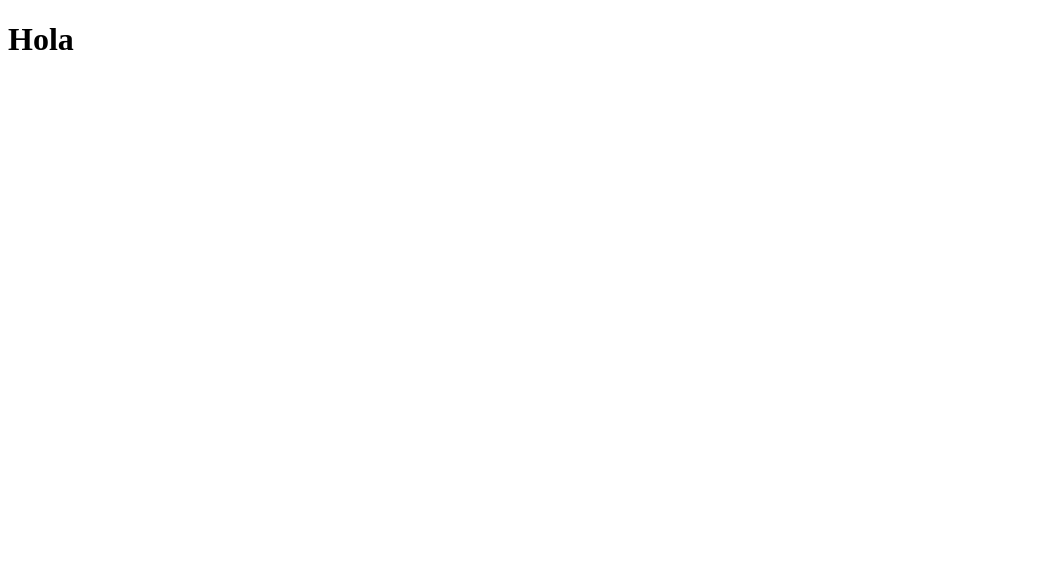
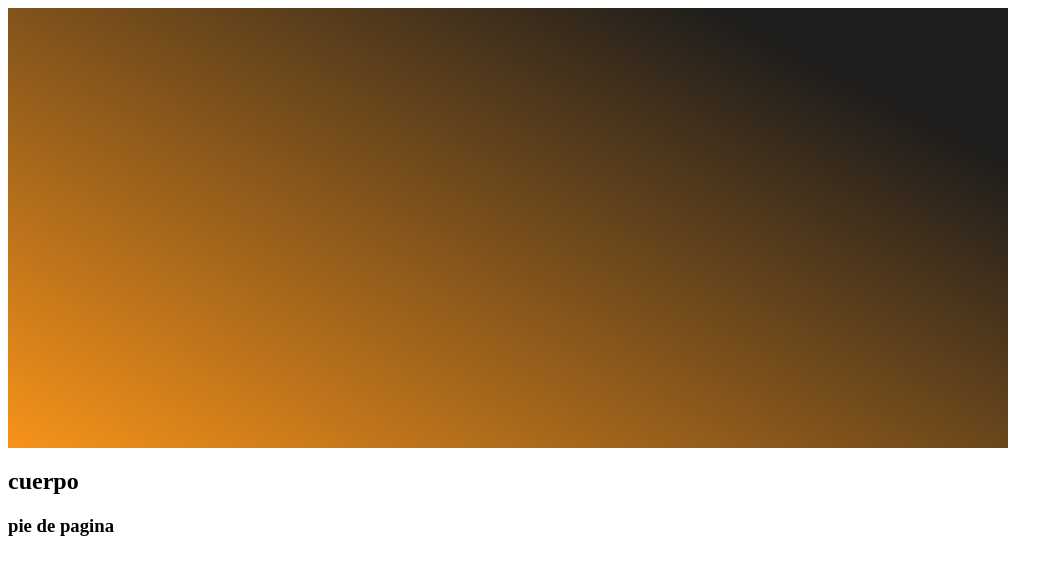
Before and after one commit to esteban105111/Prueba-tecnica, a plain HTML site: page index.html in a window 1280 px wide. Shown: the whole page, without its empty margins (0-1063 px from the left). Drawn offline with Linux system fonts and the light colour scheme.

Commit message:
Creación de estilo css

```diff
--- /dev/null
+++ b/css/Index.css
@@ -0,0 +1,11 @@
+header{
+    height: 440px;
+    width: 1000px;
+    left: 0px;
+    top: 95px;
+    border-radius: 0px;
+    background: linear-gradient(207.8deg, #201E1C 16.69%, #F7931A 100%);
+
+
+
+}
--- a/index.html
+++ b/index.html
@@ -4,9 +4,25 @@
     <meta charset="UTF-8">
     <meta http-equiv="X-UA-Compatible" content="IE=edge">
     <meta name="viewport" content="width=device-width, initial-scale=1.0">
+    <link rel="stylesheet" href="css/Index.css">
     <title>Prueba Tecnica</title>
 </head>
 <body>
-    <H1>Hola</H1>
+    <header>
+        <div>
+
+        </div>
+
+    </header>
+
+    <main>
+        <h2>cuerpo  </h2>
+    </main>
+
+
+    <footer>
+        <h3>pie de pagina</h3>
+
+    </footer>
 </body>
 </html>
```
